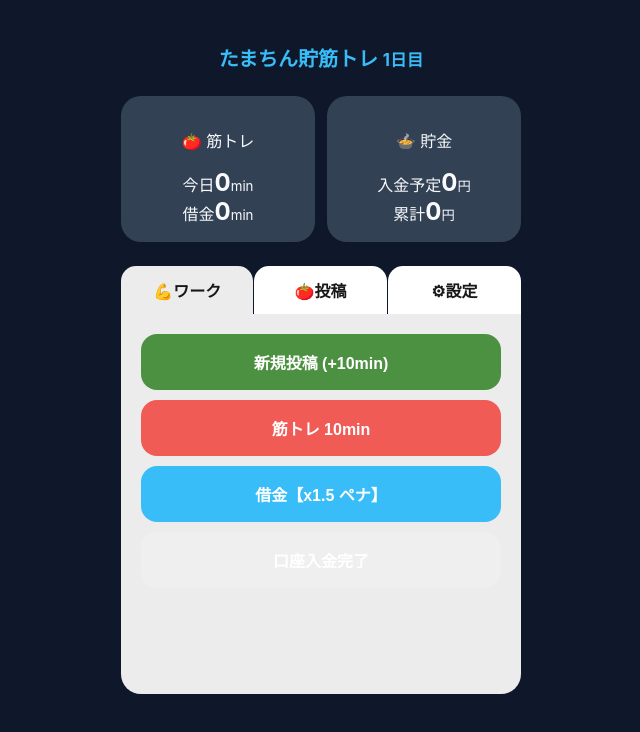
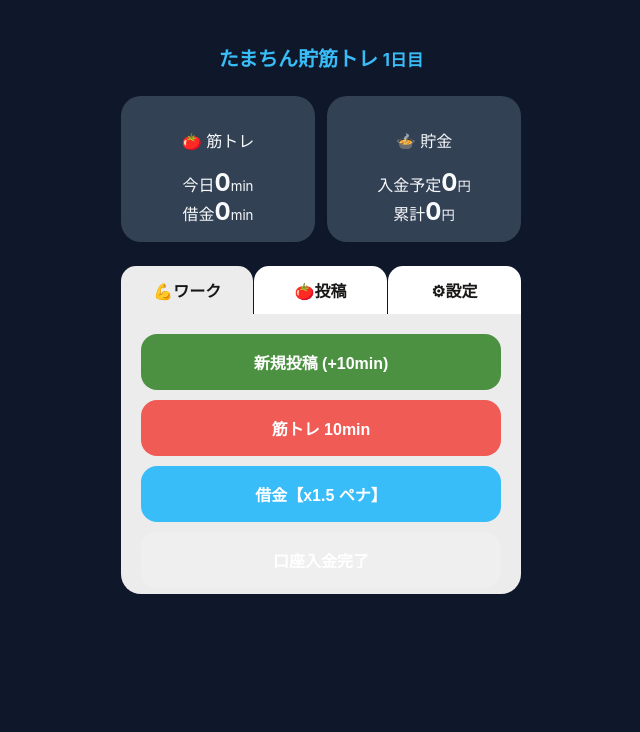
Before and after one commit to momo-admin/training-tomato, a website built with Vite: page index.html in a window 1280 px wide. Shown: the whole page, without its empty margins (319-959 px from the left). Built offline with nearby package versions, Linux system fonts and the light colour scheme; no server answers.

Commit message:
html css

```diff
--- a/style.css
+++ b/style.css
@@ -41,7 +41,7 @@ body {
 .tab-contents-item {
   display: none;
   width: 100%;
-  height: 380px; /* 固定高さ */
+  height: 280px; /* 固定高さ */
   max-hight: 90%;
   background-color: #ececec;
   padding: 20px;
```
